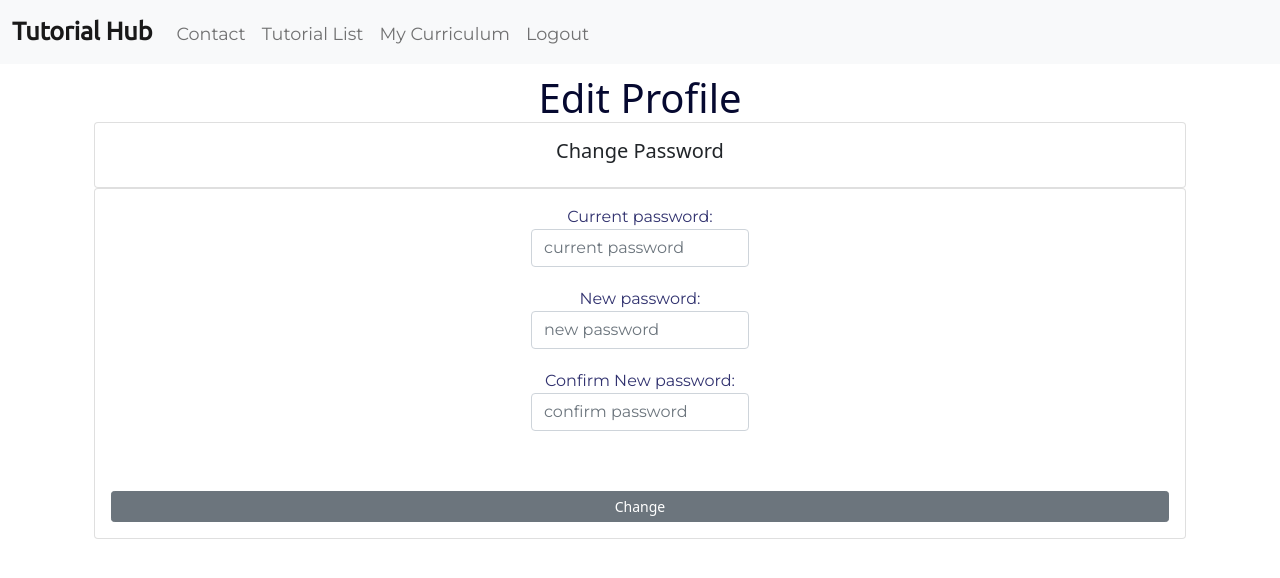
After one commit to day-lee/2021_Tutorial_Base, a Django app: page /change-password/ in a window 1280 px wide. The commit adds this page. Shown: the top 578 px of the page. Run offline with Django 3.2, Linux system fonts and the light colour scheme; the visitor is signed in with stand-in values (Sample User, id 1); some libraries are stand-ins or nearby versions.

Commit message:
Add profile edit, password edit view, urls, template

```diff
--- a/hub/forms.py
+++ b/hub/forms.py
@@ -2,25 +2,39 @@ from django import forms
 from django.contrib.auth.models import User
 from django.forms import ModelForm
 from .models import Curriculum
-from django.contrib.auth.forms import UserCreationForm, UserChangeForm
-
+from django.contrib.auth.forms import (
+                        UserCreationForm,
+                        UserChangeForm,
+                        PasswordChangeForm)
 
 
 
 class GoalForm(forms.ModelForm):
 
     class Meta:
-        model = Curriculum
-        fields = '__all__' #('goal',)
+        model       = Curriculum
+        fields      = '__all__' #('goal',)
 
 
 class EditProfileForm(UserChangeForm):
-    email = forms.EmailField(widget=forms.EmailInput(attrs={'class': 'form-control'}))
-    first_name = forms.CharField(max_length=100, widget=forms.TextInput(attrs={'class': 'form-control'}))
-    last_name = forms.CharField(max_length=100, widget=forms.TextInput(attrs={'class': 'form-control'}))
-    username = forms.CharField(max_length=100, widget=forms.TextInput(attrs={'class': 'form-control'}))
+    email           = forms.EmailField(widget=forms.EmailInput(attrs={'class': 'form-control'}))
+    first_name      = forms.CharField(max_length=100, widget=forms.TextInput(attrs={'class': 'form-control'}))
+    last_name       = forms.CharField(max_length=100, widget=forms.TextInput(attrs={'class': 'form-control'}))
+    username        = forms.CharField(max_length=100, widget=forms.TextInput(attrs={'class': 'form-control'}))
+
+    class Meta:
+        model       = User
+        fields      = ('username', 'password', 'first_name', 'last_name', 'email',  )
 
 
+class PasswordEditForm(PasswordChangeForm):
+    old_password    = forms.CharField(max_length=100,
+                                      widget=forms.PasswordInput(attrs={'class': 'form-control', 'type': 'password'}))
+    new_password1   = forms.CharField(max_length=100,
+                                      widget=forms.PasswordInput(attrs={'class': 'form-control', 'type': 'password'}))
+    new_password2   = forms.CharField(max_length=100,
+                                      widget=forms.PasswordInput(attrs={'class': 'form-control', 'type': 'password'}))
+
     class Meta:
-        model = User
-        fields = ('username', 'password', 'first_name', 'last_name', 'email',  )
+        model       = User
+        fields      = ('old_password', 'new_password1', 'new_password2', )
--- a/hub/urls.py
+++ b/hub/urls.py
@@ -1,12 +1,16 @@
 from django.urls import path
 from . import views
+
+
 from .views import (HomeView,
 					TutorialDetailsView,
 					UserRegisterView,
 					UserEditView,
 					CurriculumSummaryView,
 					ProductView,
-					ContactView
+					ContactView,
+
+					PasswordEditView
 					)
 
 app_name = 'hub'
@@ -18,10 +22,11 @@ urlpatterns = [
 
 	path('register/', UserRegisterView.as_view(), name='register'),
 	path('edit-profile/', UserEditView.as_view(), name='edit-profile'),
+	# path('password/', auth_views.PasswordChangeView.as_view(template_name='registration/change_password.html')),
+	path('change-password/', PasswordEditView.as_view(template_name='registration/change_password.html')),
 
 	path('add-to-curriculum/<pk>/', views.add_to_curriculum, name='add-to-curriculum'),
 	path('remove-from-curriculum/<pk>/', views.remove_from_curriculum, name='remove-from-curriculum'),
-
 	path('curriculum-summary/', CurriculumSummaryView, name='curriculum-summary'),
 
 	path('product/<pk>/', ProductView.as_view(), name='product'),
@@ -29,7 +34,9 @@ urlpatterns = [
 	#path('add-goal', AddGoalView.as_view(), name="add-goal"),
 	path('goal/edit/<int:pk>', views.UpdateGoalView, name='update-goal'),
 
-	path('goal/edit/<int:pk>', views.UpdateGoalView, name='update-goal'),
+
 	path('contact/', ContactView.as_view(), name='contact'),
-	path('product/<pk>/', ProductView.as_view(), name='product'),
+
+
+
 ]
--- a/hub/views.py
+++ b/hub/views.py
@@ -4,12 +4,14 @@ from .models import Tutorial, Curriculum
 from .filters import TutorialFilter
 from django.views import generic
 from django.contrib.auth.forms import UserCreationForm, UserChangeForm
+from django.contrib.auth.views import PasswordChangeView, PasswordChangeForm
 from django.urls import reverse_lazy
 from django.contrib import messages
 from django.contrib.auth.decorators import login_required
 from django.core.exceptions import ObjectDoesNotExist
-from .forms import GoalForm
+from .forms import GoalForm, PasswordEditForm
 from .forms import EditProfileForm
+
 
 # class HomeView(ListView):
 #     model = Tutorial
@@ -57,6 +59,11 @@ class UserEditView(generic.UpdateView):
 
     def get_object(self):
         return self.request.user
+
+class PasswordEditView(PasswordChangeView):
+    form_class = PasswordEditForm
+    success_url = reverse_lazy('hub:home')
+
 
 
 #Curriculum
--- /dev/null
+++ b/templates/registration/change_password.html
@@ -0,0 +1,39 @@
+{% extends 'base.html' %}
+{% block title %} Change Password {% endblock %}
+{% block content %}
+
+<div class="container">
+<h1> Edit Profile </h1>
+    <div class="form-group">
+    <form method="POST">
+        {% csrf_token %}
+        <div class="row">
+			<div class="col-md">
+				<div class="card card-body">
+					<h5> Change Password</h5>
+				</div>
+				<div class="card card-body table-responsive">
+					<table class="table">
+                        <p><label for="id_old_password">Current password:</label>
+                            <input type="password" name="old_password" class="form-control" maxlength="100"
+                                   required id="id_old_password" placeholder="current password"></p>
+                        <p><label for="id_new_password1">New password:</label>
+                            <input type="password" name="new_password1" class="form-control" maxlength="100"
+                                   required id="id_new_password1" placeholder="new password"></p>
+                        <p><label for="id_new_password2"> Confirm New password:</label>
+                            <input type="password" name="new_password2" class="form-control" maxlength="100"
+                                   required id="id_new_password2" placeholder="confirm password"></p> <br/>
+                    </table>
+                    <button class="btn btn-secondary btn-sm">  Change </button>
+				</div>
+            </div>
+        </div>
+    </form>
+ </div>
+</div>
+
+
+
+
+
+{% endblock %}
```
Also changed, not shown: templates/registration/edit_profile.html (+10 -7 lines), templates/registration/register.html (+1 -7 lines).
